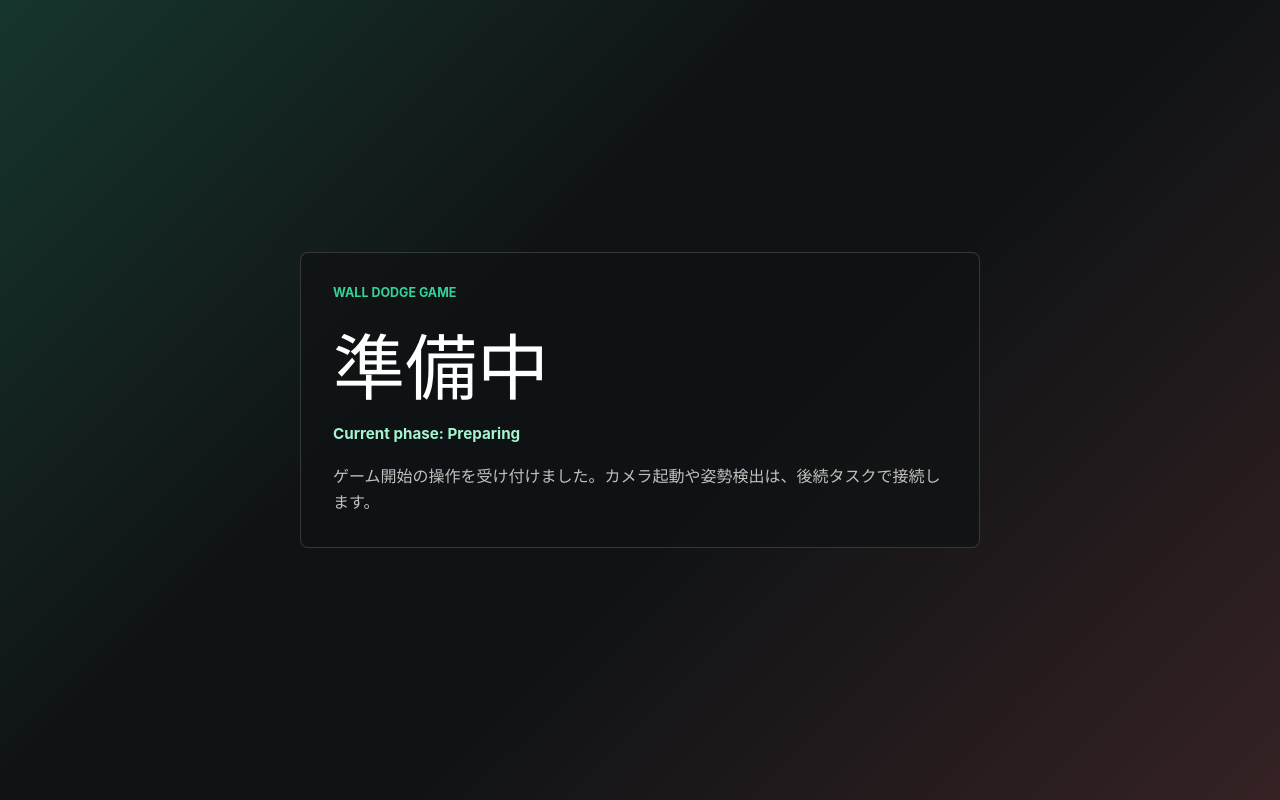
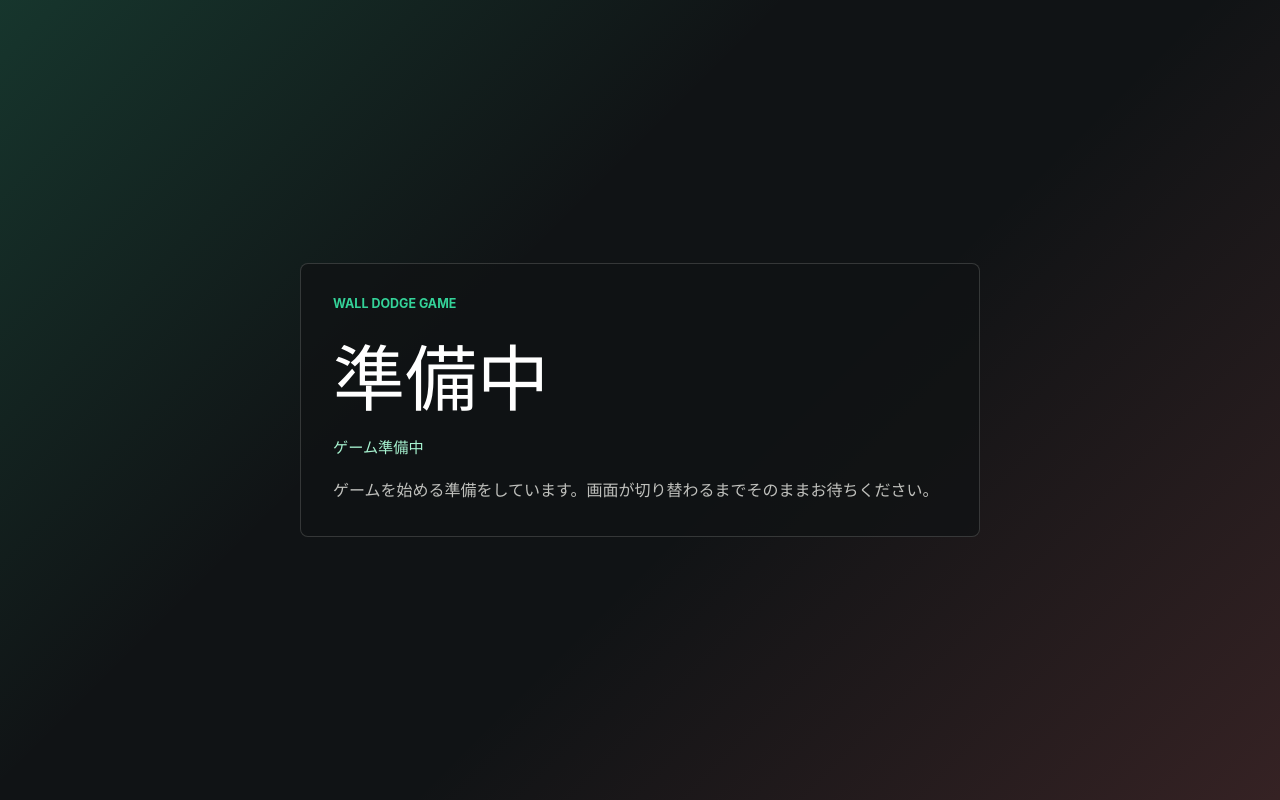
Before and after one commit to taku0193/steer-clear-of-the-wall, a React (Vite) app: page / in a window 1280 px wide. Both pictures are taken after a click on the button "ゲーム開始". Built offline with nearby package versions, Linux system fonts and the light colour scheme.

Commit message:
Task 3のタイトル画面と開始導線を実装

```diff
--- a/src/App.tsx
+++ b/src/App.tsx
@@ -2,11 +2,10 @@ import { useState } from "react";
 import { ErrorScreen } from "./components/ErrorScreen";
 import { ResultScreen } from "./components/ResultScreen";
 import { TitleScreen } from "./components/TitleScreen";
-import { createInitialGameState, GAME_PHASE_LABELS } from "./game/state";
+import { createInitialGameState } from "./game/state";
 
 export function App() {
   const [gameState, setGameState] = useState(createInitialGameState);
-  const phaseLabel = GAME_PHASE_LABELS[gameState.phase];
 
   function handleStartGame() {
     setGameState({ phase: "preparing" });
@@ -48,9 +47,9 @@ export function App() {
       <section className="screen-panel preparing-screen" aria-live="polite">
         <p className="eyebrow">Wall Dodge Game</p>
         <h1 id="preparing-title">準備中</h1>
-        <p className="state-readout">Current phase: {phaseLabel}</p>
+        <p className="state-readout">ゲーム準備中</p>
         <p className="summary">
-          ゲーム開始の操作を受け付けました。カメラ起動や姿勢検出は、後続タスクで接続します。
+          ゲームを始める準備をしています。画面が切り替わるまでそのままお待ちください。
         </p>
       </section>
     </main>
```
Also changed, not shown: .kiro/specs/wall-dodge-game/tasks.md.
